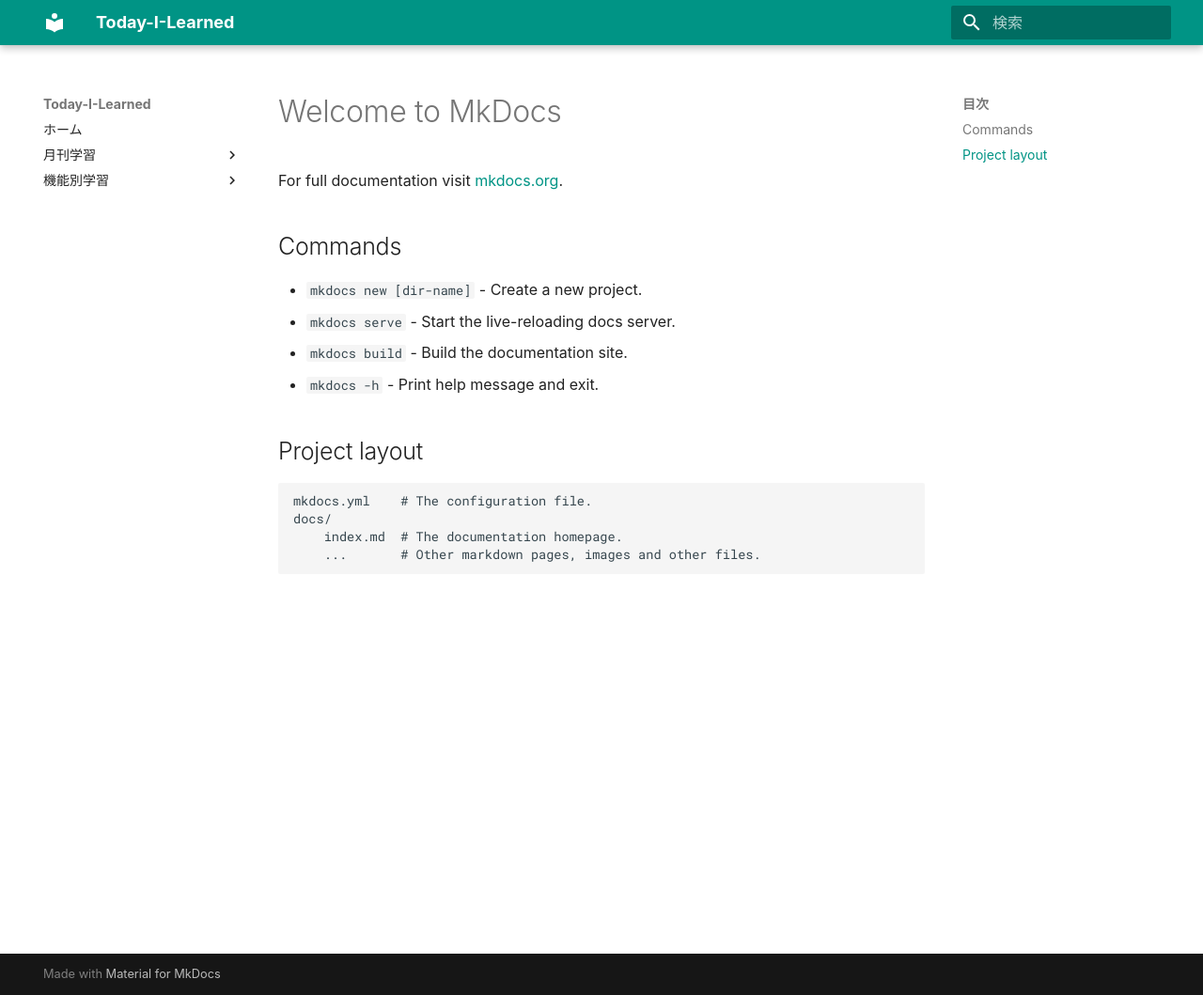
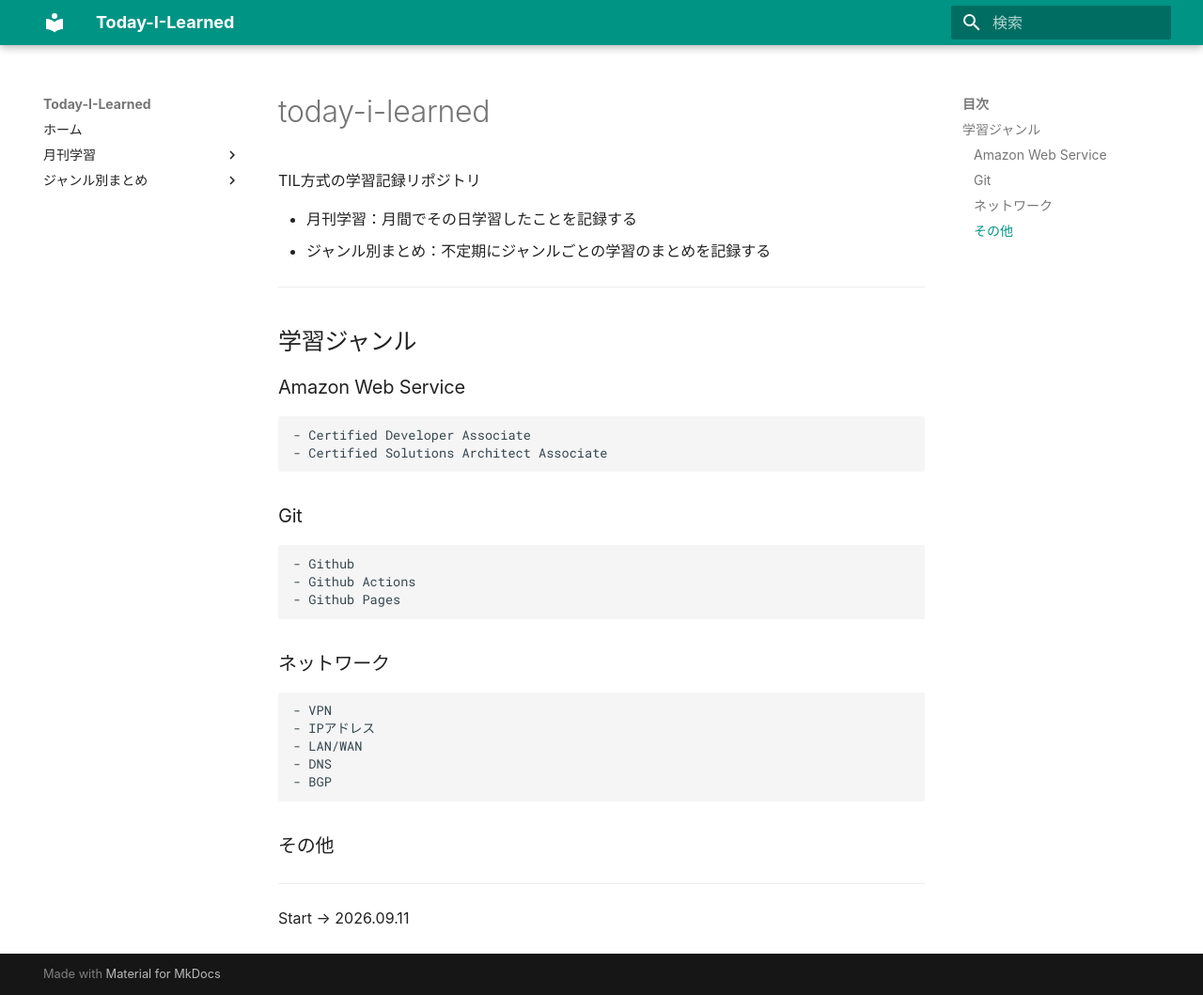
Before and after one commit to wararabesashimi/today-i-learned, an MkDocs documentation site: the page built from docs/index.md, in a window 1280 px wide and 1059 px high. Shown: the whole window at 94% size. Built offline with MkDocs 1.6.1 and Material for MkDocs 9.7.7, drawn with Linux system fonts in a browser that asks for light colours; some web fonts are replaced.

Commit message:
[feat]index.mdにREADMEの情報をコピー、2026-09.mdを更新

```diff
--- a/docs/index.md
+++ b/docs/index.md
@@ -1,17 +1,25 @@
-# Welcome to MkDocs
+# today-i-learned
+TIL方式の学習記録リポジトリ
 
-For full documentation visit [mkdocs.org](https://www.mkdocs.org).
+- 月刊学習：月間でその日学習したことを記録する
+- ジャンル別まとめ：不定期にジャンルごとの学習のまとめを記録する
 
-## Commands
+---
+## 学習ジャンル
+### Amazon Web Service
+    - Certified Developer Associate
+    - Certified Solutions Architect Associate
+### Git
+    - Github
+    - Github Actions
+    - Github Pages
+### ネットワーク
+    - VPN
+    - IPアドレス
+    - LAN/WAN
+    - DNS
+    - BGP
+### その他
 
-* `mkdocs new [dir-name]` - Create a new project.
-* `mkdocs serve` - Start the live-reloading docs server.
-* `mkdocs build` - Build the documentation site.
-* `mkdocs -h` - Print help message and exit.
-
-## Project layout
-
-    mkdocs.yml    # The configuration file.
-    docs/
-        index.md  # The documentation homepage.
-        ...       # Other markdown pages, images and other files.
+---
+Start -> 2026.09.11
--- a/mkdocs.yml
+++ b/mkdocs.yml
@@ -6,8 +6,9 @@ site_description: TIL方式で自己学習したことをまとめます
 nav:
   - ホーム: index.html
   - 月刊学習:
-    - 2026年: 2026-09.md
-  - 機能別学習:
+    - 2026年:
+      - 09月: 2026-09.md
+  - ジャンル別まとめ:
     - text: .gitkeep
 theme:
   name: material
```
Also changed, not shown: README.md (+22 -0 lines), docs/2026-09.md (+25 -2 lines).
